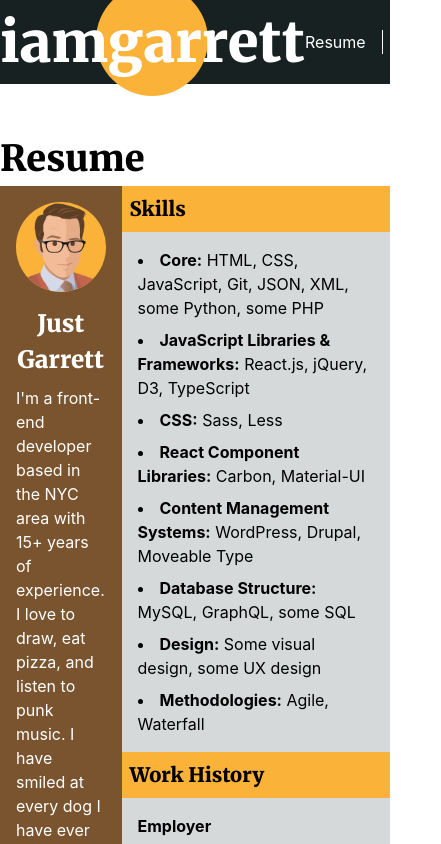
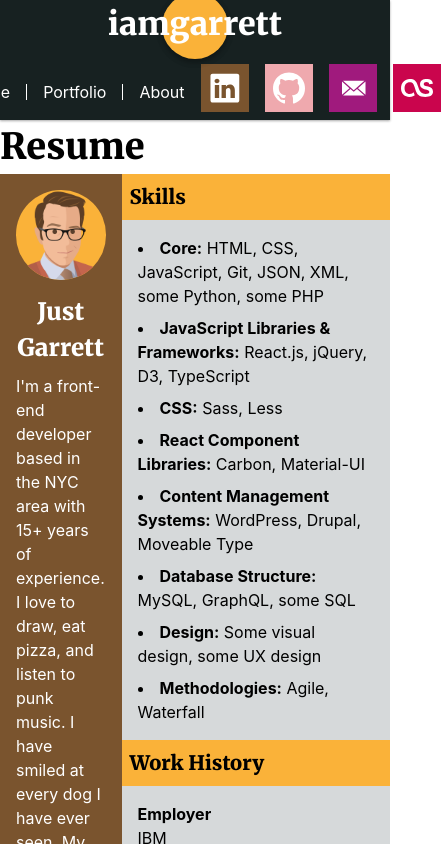
Before and after one commit to gvorbeck/iamgarrett, a React (Create React App) app: page / in a window 390 px wide. Shown: the top 844 px of the page, 441 px wide, since content can reach past the window. Built offline with nearby package versions, Linux system fonts and the light colour scheme.

Commit message:
header media queries

```diff
--- a/src/components/header.js
+++ b/src/components/header.js
@@ -8,7 +8,9 @@ export default function header() {
   return (
     <header className='site-header'>
         <h1>{siteTitle}</h1>
-        <Nav/>
+        <div>
+          <Nav/>
+        </div>
     </header>
 
   )
--- a/src/styles/article.scss
+++ b/src/styles/article.scss
@@ -1,8 +1,8 @@
-@use 'colors';
+@use 'vars';
 
 // Set color programmatically.
 @function set-color($color) {
-    @if $color == colors.$pink {
+    @if $color == vars.$pink {
         @return #000000;
     }
     @else {
@@ -13,6 +13,10 @@
 // Make sure fixed header doesn't overlap the top of the page's content.
 main {
     margin-top: 8.25rem;
+
+    @media screen and (max-width: vars.$first-header-break) {
+        margin-top: 0;
+    }
 }
 
 .main-article {
@@ -46,12 +50,12 @@ main {
 
     &:first-child img {
         border-radius: 50%;
-        background-color: colors.$yellow;
+        background-color: vars.$yellow;
     }
 
     // Set each aside to its own unique color.
-    @each $color in colors.$articleAside {
-        $i: index(colors.$articleAside, $color);
+    @each $color in vars.$article-aside {
+        $i: index(vars.$article-aside, $color);
         &:nth-child(#{$i}) {
 
             aside {
@@ -64,10 +68,10 @@ main {
 
 .main {
     flex: 3;
-    background-color: colors.$light;
+    background-color: vars.$light;
 
     h2 {
-        background-color: colors.$yellow;
+        background-color: vars.$yellow;
         padding: .5rem;
         font-size: 1.25rem;
     }
@@ -99,7 +103,7 @@ main {
 
 .work-history {
     li + li {
-        border-top: 2px solid colors.$dark;
+        border-top: 2px solid vars.$dark;
         padding-top: .5rem;
     }
 
@@ -120,7 +124,7 @@ main {
 }
 
 .text-link {
-    color: colors.$red;
+    color: vars.$red;
     font-weight: bold;
     text-decoration: underline;
     letter-spacing: 1px;
--- a/src/styles/header.scss
+++ b/src/styles/header.scss
@@ -1,38 +1,72 @@
-@use 'colors';
+@use 'vars';
 
 html {
     scroll-padding-top: 8.25rem;
+
+    @media screen and (max-width: vars.$first-header-break) {
+        scroll-padding-top: 0;
+    }
 }
 
 .site-header {
-    background-color: colors.$dark;
+    background-color: vars.$dark;
     color: white;
     display: flex;
-    justify-content: space-around;
-    line-height: 1.5;
+    height: 5.25rem;
+    justify-content: space-between;
+    gap: 1rem;
+    line-height: 100%;
+    align-items: center;
+    padding-left: 1rem;
     position: fixed;
     width: 100%;
     top: 0;
     z-index: 1;
+    box-shadow: 0 1px 3px rgba(0,0,0,0.12), 0 1px 2px rgba(0,0,0,0.24);
+
+    @media screen and (max-width: vars.$first-header-break) {
+        flex-direction: column;
+        padding: 1rem 0 0;
+        gap: 2rem;
+        height: auto;
+        position: static;
+    }
 
     h1 {
-        font-size: 3.5rem;
+        font-size: 3rem;
         font-family: 'Merriweather', serif;
         position: relative;
-        z-index: 1;
+
+        @media screen and (max-width: vars.$first-header-break) {
+            font-size: 2rem;
+            z-index: 1;
+        }
 
         &::after {
-            $dimension: 7rem;
+            $dimension: 100px;
             content: '';
-            position: absolute;
-            display: block;
             width: $dimension;
             height: $dimension;
-            background-color: colors.$yellow;
+            background-color: vars.$yellow;
             border-radius: 50%;
-            top: -1rem;
             left: calc(50% - $dimension/2);
             z-index: -1;
+            box-shadow: 0 3px 6px rgba(0,0,0,0.16), 0 3px 6px rgba(0,0,0,0.23);
+            position: absolute;
+            top: -35px;
+
+            @media screen and (max-width: vars.$first-header-break) {
+                $dimension: 66px;
+                width: $dimension;
+                height: $dimension;
+                left: calc(50% - $dimension/2);
+                top: -23px;
+            }
+        }
+
+        & + div {
+            display: flex;
+            gap: 1rem;
         }
     }
 }
--- a/src/styles/nav.scss
+++ b/src/styles/nav.scss
@@ -1,4 +1,4 @@
-@use 'colors';
+@use 'vars';
 
 @mixin nav-list {
     display: flex;
@@ -28,10 +28,15 @@
 
     ul {
         @include nav-list;
+
+        @media screen and (max-width: vars.$first-header-break) {
+            gap: 1rem;
+            padding-bottom: .5rem;
+        }
     }
 
-    @each $color in colors.$extNav {
-        $i: index(colors.$extNav, $color);
+    @each $color in vars.$extNav {
+        $i: index(vars.$extNav, $color);
         li:nth-child(#{$i}) {
             background-color: $color;
         }
@@ -42,6 +47,12 @@
         height: $dimension;
         width: $dimension;
         padding: .5rem;
+
+        @media screen and (max-width: vars.$first-header-break) {
+            $dimension: 3rem;
+            height: $dimension;
+            width: $dimension;
+        }
     }
 
     svg {
--- a/src/styles/colors.scss
+++ b/src/styles/vars.scss
@@ -1,3 +1,4 @@
+// Color vars
 $yellow: #FAB239;
 $pink: #EFA9AE;
 $brown: #7A542E;
@@ -8,4 +9,7 @@ $light: #d6d9da;
 
 $extNav: ($brown, $pink, $purple, $red);
 
-$articleAside: ($brown, $pink, $purple);
+$article-aside: ($brown, $pink, $purple);
+
+// Media query vars
+$first-header-break: 876px;
```
